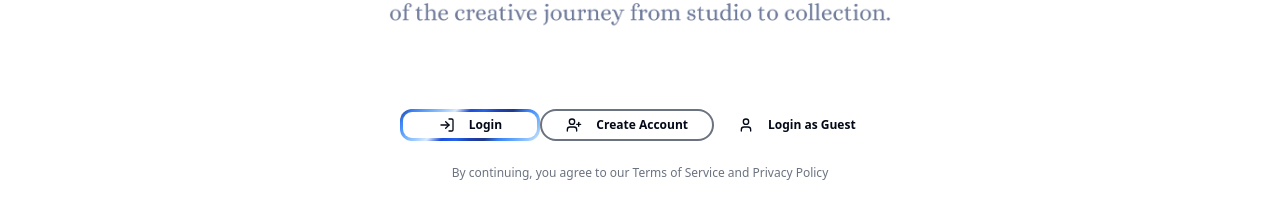
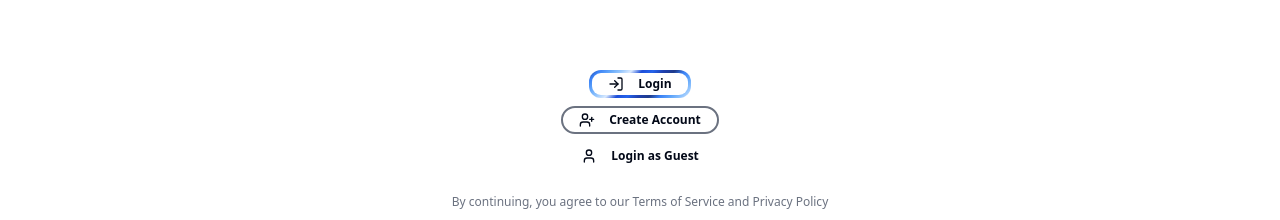
Before and after one commit to Harryr66/SOMA, a Next.js app: page / in a window 1280 px wide. Shown: the part 476-696 px from the top of the page. Built offline with nearby package versions, Linux system fonts and the light colour scheme; no server answers; the database is empty; a web font is replaced by a local one.

Commit message:
Make homepage buttons much smaller - height 7, constrained to hero image width

```diff
--- a/src/app/page.tsx
+++ b/src/app/page.tsx
@@ -129,12 +129,11 @@ export default function RootPage() {
               </div>
 
               {/* Buttons below hero image - constrained to hero image width */}
-              <div className="flex flex-col items-center space-y-2.5 pt-4 px-4 sm:px-8 md:px-16 lg:px-24">
-                <div className="w-full max-w-3xl space-y-2.5">
+              <div className="flex flex-col items-center space-y-2 pt-4 px-4 sm:px-8 md:px-16 lg:px-24">
+                <div className="w-full max-w-3xl flex flex-col items-center space-y-2">
                   <Button
                     variant="gradient"
-                    className="w-auto min-w-[140px] h-8 px-6 !rounded-full [&::before]:!rounded-full [&::before]:!inset-[2px] text-xs"
-                    size="sm"
+                    className="!h-7 !px-4 !rounded-full [&::before]:!rounded-full [&::before]:!inset-[1px] text-xs"
                     asChild
                   >
                     <Link href="/login">
@@ -145,8 +144,7 @@ export default function RootPage() {
 
                   <Button
                     variant="outline"
-                    className="w-auto min-w-[140px] h-8 px-6 rounded-full border-2 border-border text-xs"
-                    size="sm"
+                    className="!h-7 !px-4 !rounded-full !border-2 border-border text-xs"
                     asChild
                   >
                     <Link href="/login?tab=signup">
@@ -157,8 +155,7 @@ export default function RootPage() {
 
                   <Button
                     variant="ghost"
-                    className="w-auto min-w-[140px] h-8 px-6 rounded-full text-xs"
-                    size="sm"
+                    className="!h-7 !px-4 !rounded-full text-xs"
                     onClick={handleGuestLogin}
                     disabled={isGuestLoading}
                   >
```
